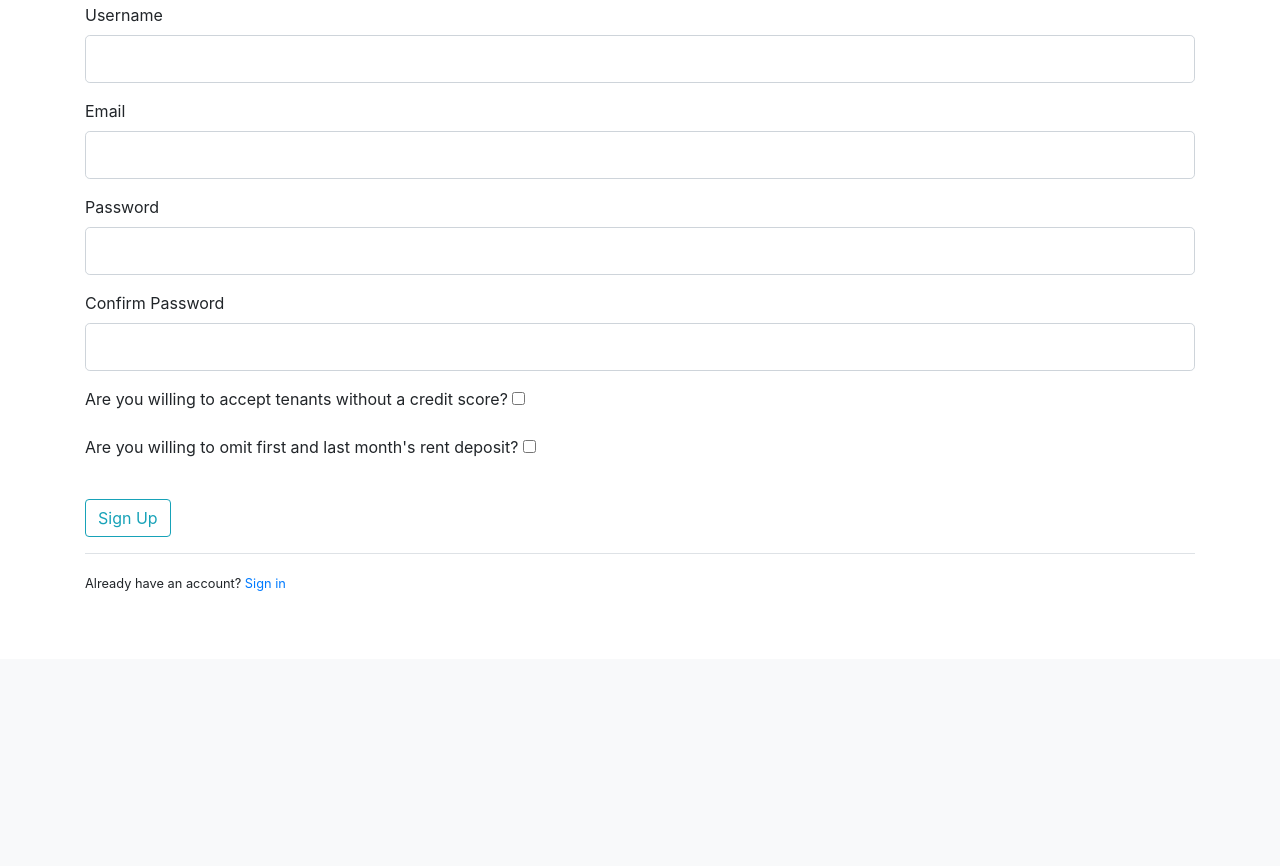
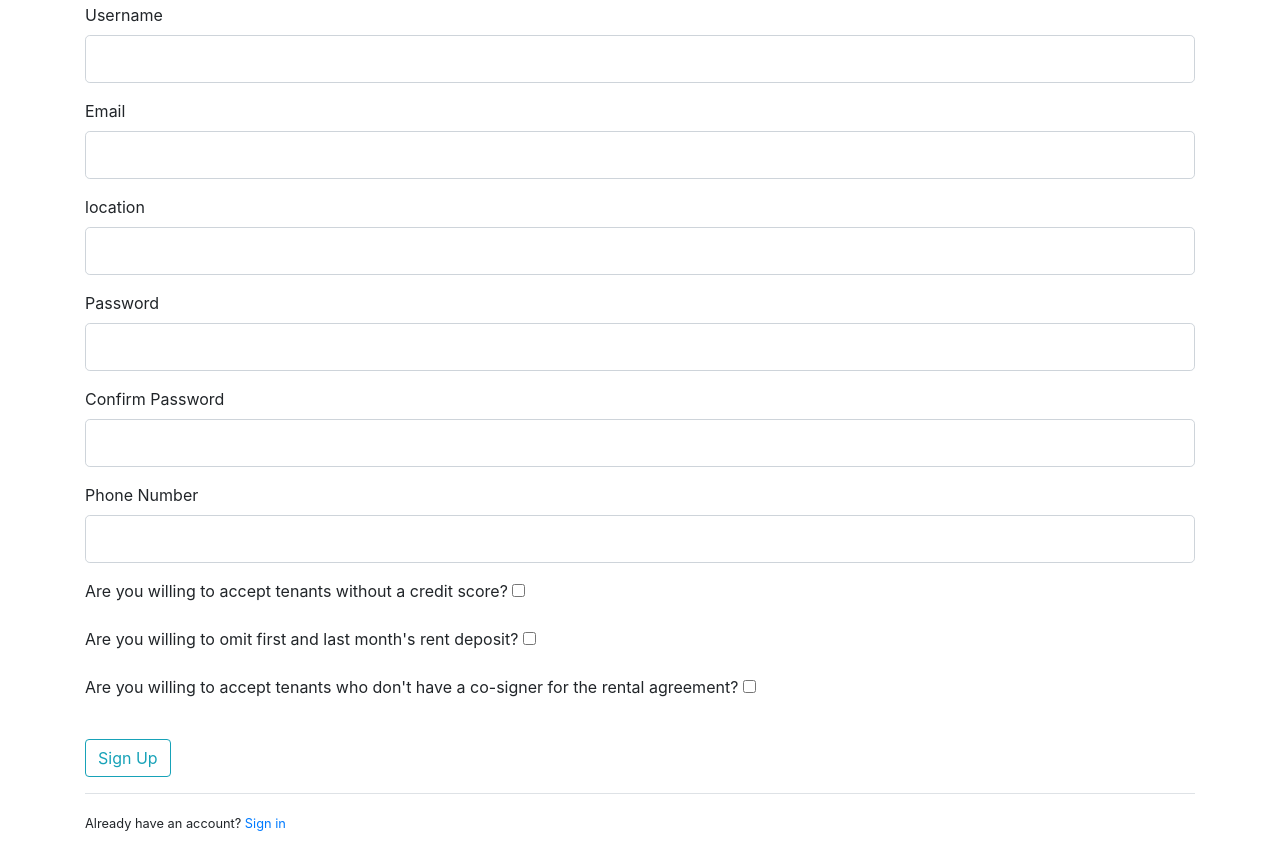
Before and after one commit to csc301-winter-2021/team-project-13-techfugees-toronto, a Flask app: page /register/landlord in a window 1280 px wide. Shown: the part 141-1007 px from the top of the page. Before the commit the page ends 732 px from the top, so only its background shows below. Run offline with Flask 2, Linux system fonts and the light colour scheme; some libraries are stand-ins or nearby versions.

Commit message:
update form fields

```diff
--- a/techfugees-app/techfugees/models.py
+++ b/techfugees-app/techfugees/models.py
@@ -19,8 +19,9 @@ class User(db.Model, Base, UserMixin):
     email = db.Column(db.String(120), unique=True, nullable=False)
     image_file = db.Column(db.String(20), nullable=False, default='default.jpg')
     password = db.Column(db.String(60), nullable=False)
+    location = db.Column(db.String(20), unique=False, nullable=True)
+    reviews = db.relationship('Review', backref='user')
     type = db.Column(db.String(50))
-    reviews = db.relationship('Review', backref='user')
 
     __mapper_args__ = {
         'polymorphic_on':type,
@@ -35,6 +36,8 @@ class Landlord(User):
     id = db.Column(db.Integer, db.ForeignKey('user.id'), primary_key=True)
     credit_check = db.Column(db.Boolean, default=False)
     first_last = db.Column(db.Boolean, default=False)
+    no_cosigner = db.Column(db.Boolean, default=False)
+    phone_number = db.Column(db.String(20), unique=False, nullable=True)
     posts = db.relationship('Post', backref='author', lazy="joined")
     checker = db.Column(db.String(20), default="landlord")
 
--- a/techfugees-app/techfugees/templates/register/landlord-register.html
+++ b/techfugees-app/techfugees/templates/register/landlord-register.html
@@ -2,6 +2,21 @@
 
 
 {% block type_specifics %}
+    <div class=form-group>
+        {{ form.phone_number.label(class="form-control-label") }}
+
+        {% if form.phone_number.errors %}
+        {{ form.phone_number(class="form-control form-control-lg is-invalid") }}
+        <div class="invalid-feedback">
+            {% for error in form.phone_number.errors %}
+            <span>{{ error }}</span>
+            {% endfor %}
+        </div>
+        {% else %}
+        {{ form.phone_number(class="form-control form-control-lg") }}
+        {% endif %}
+    </div>
+
     <div class=form-group>
         {{ form.credit_check.label(class="form-control-label") }}
         {% if form.credit_check.errors %}
@@ -30,4 +45,18 @@
         {% endif %}
     </div>
 
+    <div class=form-group>
+        {{ form.no_cosigner.label(class="form-control-label") }}
+        {% if form.no_cosigner.errors %}
+        {{ form.no_cosigner(class="form-control is-invalid") }}
+        <div class="invalid-feedback">
+            {% for error in form.no_cosigner.errors %}
+                <span>{{ error }}</span>
+            {% endfor %}
+        </div>
+        {% else %}
+            {{ form.no_cosigner }}
+        {% endif %}
+    </div>
+
 {% endblock type_specifics %}
--- a/techfugees-app/techfugees/templates/register/register.html
+++ b/techfugees-app/techfugees/templates/register/register.html
@@ -19,7 +19,6 @@
                 {% else %}
                 {{ form.username(class="form-control form-control-lg") }}
                 {% endif %}
-
             </div>
             <div class=form-group>
                 {{ form.email.label(class="form-control-label") }}
@@ -33,6 +32,20 @@
                 </div>
                 {% else %}
                 {{ form.email(class="form-control form-control-lg") }}
+                {% endif %}
+            </div>
+            <div class=form-group>
+                {{ form.location.label(class="form-control-label") }}
+
+                {% if form.location.errors %}
+                {{ form.location(class="form-control form-control-lg is-invalid") }}
+                <div class="invalid-feedback">
+                    {% for error in form.location.errors %}
+                    <span>{{ error }}</span>
+                    {% endfor %}
+                </div>
+                {% else %}
+                {{ form.location(class="form-control form-control-lg") }}
                 {% endif %}
             </div>
             <div class=form-group>
--- a/techfugees-app/techfugees/users/forms.py
+++ b/techfugees-app/techfugees/users/forms.py
@@ -10,6 +10,7 @@ class RegistrationForm(FlaskForm):
     email = StringField('Email',validators=[DataRequired(), Email()])
     password = PasswordField('Password', validators=[DataRequired()])
     confirm_password = PasswordField('Confirm Password', validators=[DataRequired(), EqualTo('password')])
+    location = StringField('location')
     submit = SubmitField('Sign Up')
 
     def validate_username(self, username):
@@ -25,10 +26,13 @@ class RegistrationForm(FlaskForm):
 class LandlordRegistrationForm(FlaskForm):
     username = StringField('Username',validators=[DataRequired(), Length(min=2, max=20)])
     email = StringField('Email',validators=[DataRequired(), Email()])
+    phone_number = StringField('Phone Number')
+    location = StringField('location')
     password = PasswordField('Password', validators=[DataRequired()])
     confirm_password = PasswordField('Confirm Password', validators=[DataRequired(), EqualTo('password')])
     credit_check = BooleanField('Are you willing to accept tenants without a credit score?')
     first_last = BooleanField('Are you willing to omit first and last month\'s rent deposit?')
+    no_cosigner = BooleanField('Are you willing to accept tenants who don\'t have a co-signer for the rental agreement?')
     submit = SubmitField('Sign Up')
 
     def validate_username(self, username):
@@ -51,6 +55,7 @@ class LoginForm(FlaskForm):
 class UpdateRefugee(FlaskForm):
     username = StringField('Username',validators=[DataRequired(), Length(min=2, max=20)])
     email = StringField('Email',validators=[DataRequired(), Email()])
+    location = StringField('location')
     submit = SubmitField('Update')
 
     def validate_username(self, username):
@@ -68,9 +73,12 @@ class UpdateRefugee(FlaskForm):
 class UpdateLandlord(FlaskForm):
     username = StringField('Username',validators=[DataRequired(), Length(min=2, max=20)])
     email = StringField('Email',validators=[DataRequired(), Email()])
-    submit = SubmitField('Update')
+    phone_number = StringField('Phone Number')
+    location = StringField('location')
     credit_check = BooleanField('Are you willing to accept tenants without a credit score?')
     first_last = BooleanField('Are you willing to omit first and last month\'s rent deposit?')
+    no_cosigner = BooleanField('Are you willing to accept tenants who don\'t have a co-signer for the rental agreement?')
+    submit = SubmitField('Update')
 
     def validate_username(self, username):
         if username.data != current_user.username: #only want to check availability if changed
--- a/techfugees-app/techfugees/users/routes.py
+++ b/techfugees-app/techfugees/users/routes.py
@@ -15,7 +15,12 @@ def refugee_register():
     if form.validate_on_submit():
         #password hashing to lessen impact of man in the middle attacks
         hashed_password = bcrypt.generate_password_hash(form.password.data).decode('utf-8')
-        user = Refugee(username=form.username.data, email=form.email.data, password=hashed_password)
+        user = Refugee(
+            username=form.username.data,
+            email=form.email.data,
+            location=form.location.data,
+            password=hashed_password
+        )
         db.session.add(user)
         db.session.commit()
 
@@ -35,7 +40,18 @@ def landlord_register():
             form.credit_check = False;
         if form.first_last != True:
             form.first_last = False;
-        user = Landlord(username=form.username.data, email=form.email.data, password=hashed_password, credit_check=form.credit_check, first_last=form.first_last)
+        if form.no_cosigner != True:
+            form.no_cosigner = False
+        user = Landlord(
+            username=form.username.data,
+            email=form.email.data,
+            phone_number=form.phone_number.data,
+            location=form.location.data,
+            password=hashed_password,
+            credit_check=form.credit_check,
+            first_last=form.first_last,
+            no_cosigner=form.no_cosigner
+        )
         db.session.add(user)
         db.session.commit()
 
@@ -77,18 +93,28 @@ def account():
     if form.validate_on_submit():
         current_user.username = form.username.data
         current_user.email = form.email.data
+        current_user.location = form.location.data
         if current_user.checker == "landlord":
+            current_user.phone_number = form.phone_number.data
+            current_user.no_cosigner = form.no_cosigner.data
             current_user.credit_check = form.credit_check.data
             current_user.first_last = form.first_last.data
         db.session.commit()
         flash('Account Updated!', 'success') #second param is for bootstrap class
         return redirect(url_for('users.account'))
+
     elif request.method == 'GET': #populate fields
         form.username.data = current_user.username
         form.email.data = current_user.email
+        form.location.data = current_user.location
         if current_user.checker == "landlord":
-            form.credit_check.data = current_user.credit_check
-            form.first_last.data = current_user.first_last
+            form.phone_number.data = current_user.phone_number
+            if current_user.no_cosigner:
+                form.no_cosigner.data = 1
+            if current_user.credit_check:
+                form.credit_check.data = 1
+            if current_user.first_last:
+                form.first_last.data = 1
 
     if current_user.checker == "landlord":
         return render_template('account/landlord-account.html', title='Account', form=form)
```
Also changed, not shown: techfugees-app/techfugees/templates/account/account.html (+14 -0 lines), techfugees-app/techfugees/templates/account/landlord-account.html (+30 -0 lines).
